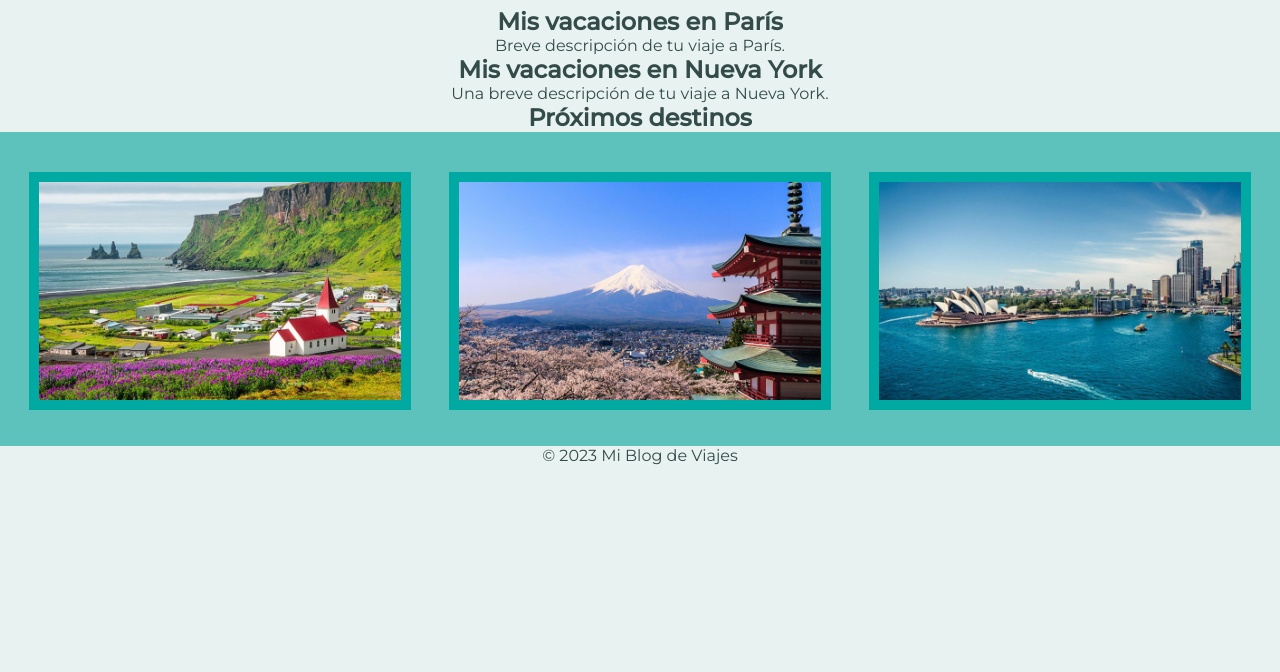
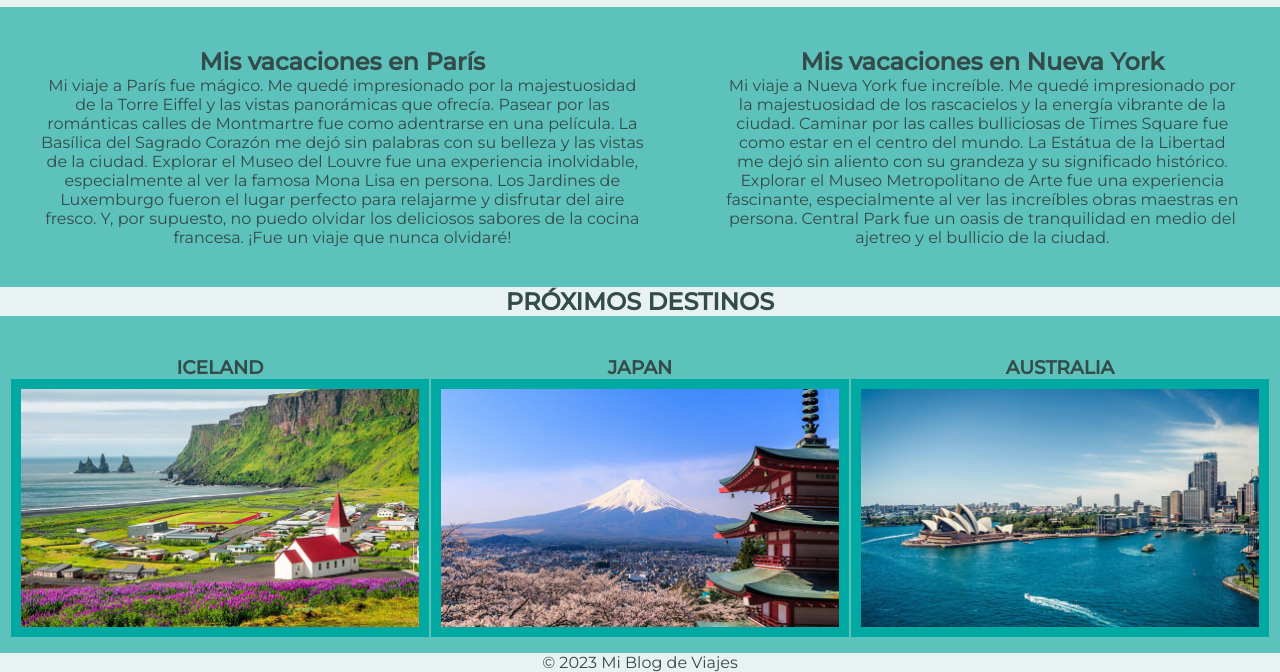
Before and after one commit to Horosh97/202309-w2ch2-daniel-andreu, a plain HTML site: page index.html in a window 1280 px wide. Shown: the part 151-823 px from the top of the page. Before the commit the page ends 800 px from the top, so only its background shows below. Drawn offline with Linux system fonts and the light colour scheme.

Commit message:
Add more copy and upgrade css

```diff
--- a/index.html
+++ b/index.html
@@ -25,20 +25,49 @@
     </ul>
   </nav>
   <main>
-    <article>
-      <h2>Mis vacaciones en París</h2>
-      <p>Breve descripción de tu viaje a París.</p>
-    </article>
-    <article>
-      <h2>Mis vacaciones en Nueva York</h2>
-      <p>Una breve descripción de tu viaje a Nueva York.</p>
-    </article>
+    <section class="sectionParalel">
+      <article class="article">
+        <h2>Mis vacaciones en París</h2>
+        <p>Mi viaje a París fue mágico. Me quedé impresionado por la majestuosidad de la Torre Eiffel y las vistas
+          panorámicas que
+          ofrecía. Pasear por las románticas calles de Montmartre fue como adentrarse en una película. La Basílica del
+          Sagrado
+          Corazón me dejó sin palabras con su belleza y las vistas de la ciudad. Explorar el Museo del Louvre fue una
+          experiencia
+          inolvidable, especialmente al ver la famosa Mona Lisa en persona. Los Jardines de Luxemburgo fueron el lugar
+          perfecto
+          para relajarme y disfrutar del aire fresco. Y, por supuesto, no puedo olvidar los deliciosos sabores de la
+          cocina
+          francesa. ¡Fue un viaje que nunca olvidaré!</p>
+      </article>
+      <article class="article">
+        <h2>Mis vacaciones en Nueva York</h2>
+        <p>Mi viaje a Nueva York fue increíble. Me quedé impresionado por la majestuosidad de los rascacielos y la
+          energía vibrante
+          de la ciudad. Caminar por las calles bulliciosas de Times Square fue como estar en el centro del mundo. La
+          Estátua de la
+          Libertad me dejó sin aliento con su grandeza y su significado histórico. Explorar el Museo Metropolitano de
+          Arte fue una
+          experiencia fascinante, especialmente al ver las increíbles obras maestras en persona. Central Park fue un
+          oasis de
+          tranquilidad en medio del ajetreo y el bullicio de la ciudad.</p>
+      </article>
+    </section>
     <section>
-      <h2>Próximos destinos</h2>
+      <h2 class="basicTitle">Próximos destinos</h2>
       <ul class="imageSection">
-        <li><img class="images" src="images/iceland.jpg" alt="Iceland"></li>
-        <li><img class="images" src="images/japan.jpg" alt="Japan"></li>
-        <li><img class="images" src="images/australia.jpg" alt="Australia"></li>
+        <li>
+          <h3 class="basicTitle">Iceland</h3>
+          <img class="images" src="images/iceland.jpg" alt="Iceland">
+        </li>
+        <li>
+          <h3 class="basicTitle">Japan</h3>
+          <img class="images" src="images/japan.jpg" alt="Japan">
+        </li>
+        <li>
+          <h3 class="basicTitle">Australia</h3>
+          <img class="images" src="images/australia.jpg" alt="Australia">
+        </li>
       </ul>
     </section>
   </main>
--- a/styles/style.css
+++ b/styles/style.css
@@ -53,7 +53,6 @@ header {
 .imageSection {
   text-align: center;
   display: flex;
-  flex-direction: row;
   background-color: var(--main-color);
   padding: 40px 10px 10px 10px;
 }
@@ -80,3 +79,18 @@ header {
   text-transform: uppercase;
   padding: 20px 20px 20px 20px;
 }
+
+.article {
+  padding: 40px 40px 40px 40px;
+}
+
+.basicTitle {
+  text-transform: uppercase;
+}
+
+.sectionParalel {
+  text-align: center;
+  display: flex;
+  justify-content: center;
+  background-color: var(--main-color);
+}
```
